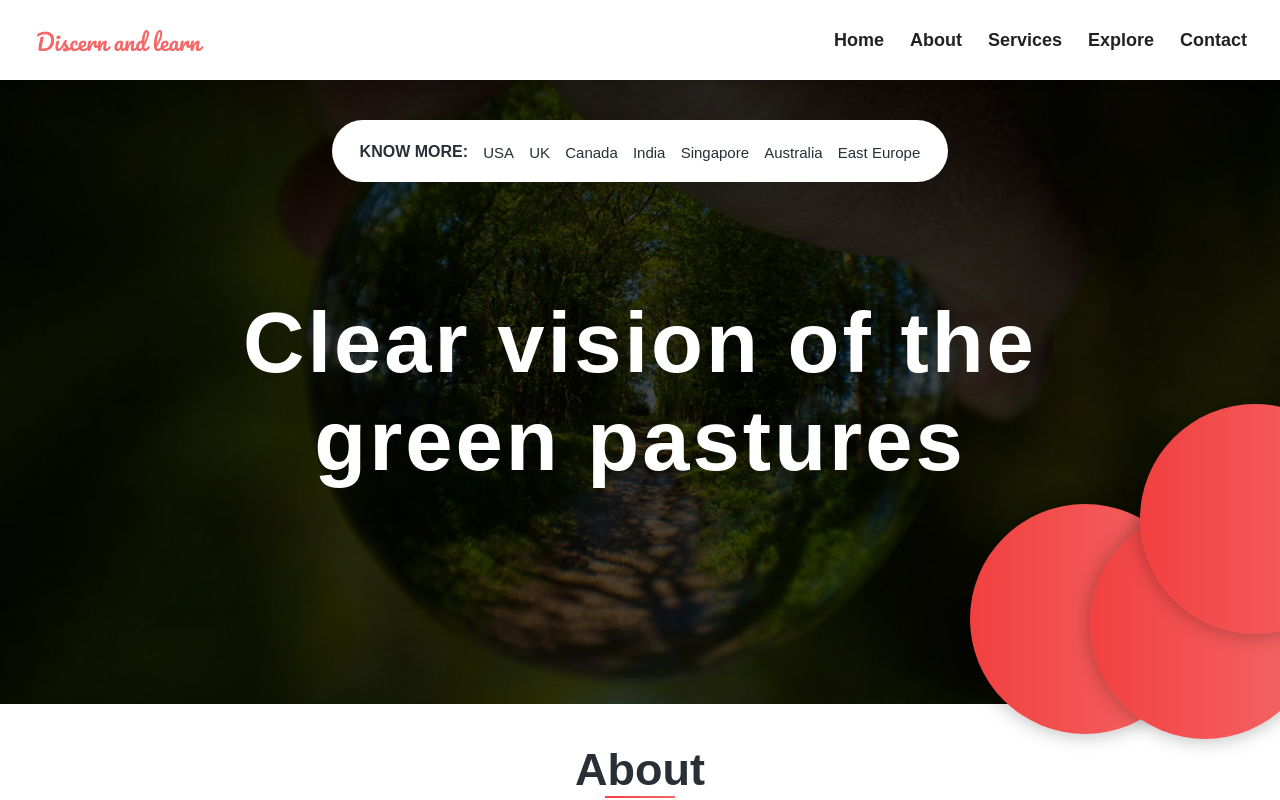
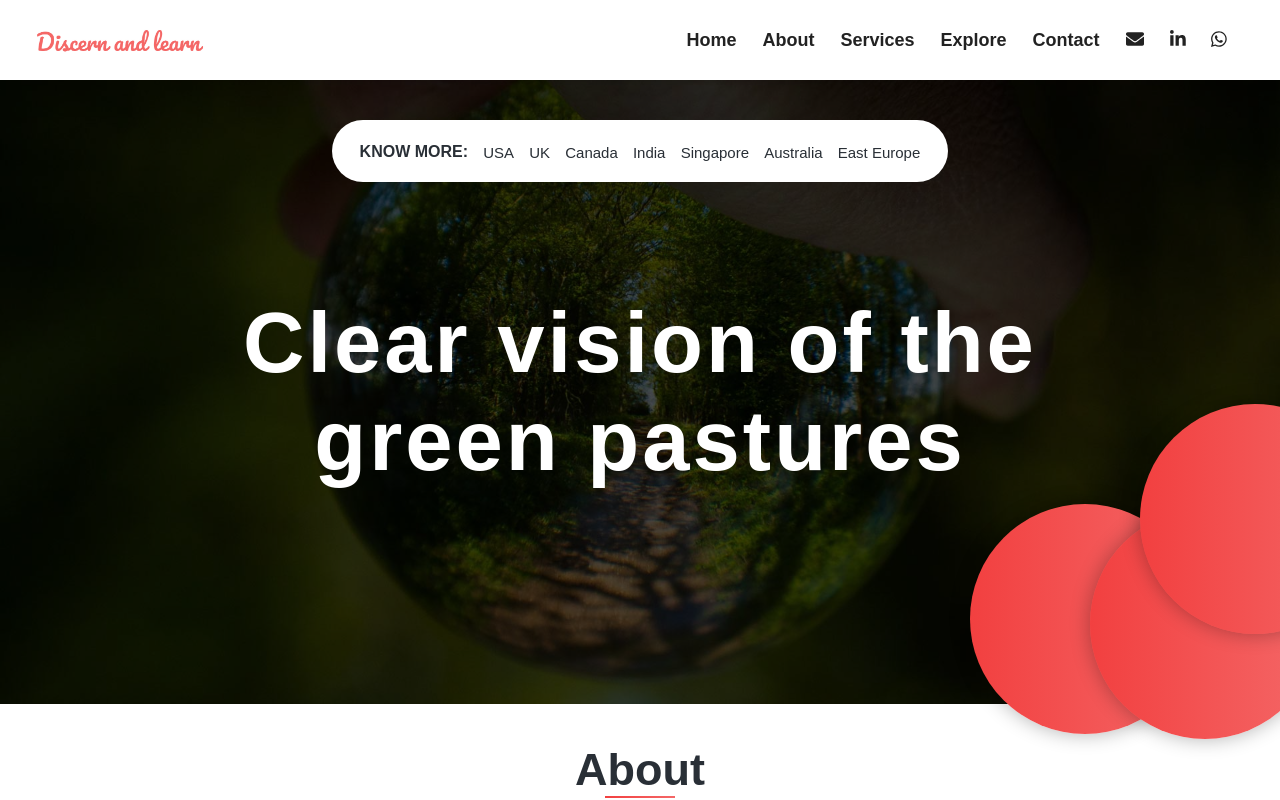
Before and after one commit to raghavmathur1/Discern, a React (Create React App) app: page / in a window 1280 px wide. Shown: the top 800 px of the page. Built offline with nearby package versions, Linux system fonts and the light colour scheme.

Commit message:
Added Font awesome

```diff
--- a/package.json
+++ b/package.json
@@ -4,6 +4,10 @@
   "version": "0.1.0",
   "private": true,
   "dependencies": {
+    "@fortawesome/fontawesome-svg-core": "^1.2.30",
+    "@fortawesome/free-brands-svg-icons": "^5.14.0",
+    "@fortawesome/free-solid-svg-icons": "^5.14.0",
+    "@fortawesome/react-fontawesome": "^0.1.11",
     "@testing-library/jest-dom": "^4.2.4",
     "@testing-library/react": "^9.5.0",
     "@testing-library/user-event": "^7.2.1",
--- a/src/App.css
+++ b/src/App.css
@@ -1,5 +1,6 @@
 @import url('https://fonts.googleapis.com/css2?family=Josefin+Sans:wght@423&family=Source+Sans+Pro:ital,wght@0,400;0,700;1,700&display=swap');
 @import url('https://fonts.googleapis.com/css2?family=Source+Sans+Pro:wght@300&display=swap');
+
 body {
 	margin: 0;
 	overflow-x: hidden;
@@ -28,7 +29,7 @@ body {
 
 .links {
 	display: flex;
-	margin-right: 20px;
+	margin-right: 40px;
 }
 
 .links div {
@@ -41,7 +42,6 @@ body {
 .links div:hover {
 	color: #f46767;
 }
-
 .background {
 	width: 100vw;
 	height: 78vh;
@@ -344,4 +344,5 @@ body {
 	font-size: 35px;
 }
 
+
 /* Explore Section End */
--- a/src/components/Nav.jsx
+++ b/src/components/Nav.jsx
@@ -1,6 +1,8 @@
 import React, { Component } from 'react';
 import { Link, animateScroll as scroll } from 'react-scroll';
-
+import { FontAwesomeIcon } from '@fortawesome/react-fontawesome';
+import { faEnvelope } from '@fortawesome/free-solid-svg-icons';
+import { faLinkedinIn, faWhatsapp } from '@fortawesome/free-brands-svg-icons';
 class Nav extends Component {
 	render() {
 		return (
@@ -20,7 +22,9 @@ class Nav extends Component {
 						<div>Explore</div>
 					</Link>
 					<div>Contact</div>
-					<span></span>
+					<div><FontAwesomeIcon icon={faEnvelope} className="icons" /></div>
+					<div><FontAwesomeIcon icon={faLinkedinIn} className="icons" /></div>
+					<div><FontAwesomeIcon icon={faWhatsapp} className="icons" /></div>
 				</div>
 			</div>
 		);
```
Also changed, not shown: 1 other file (tests, documents, lock files or other folders).
